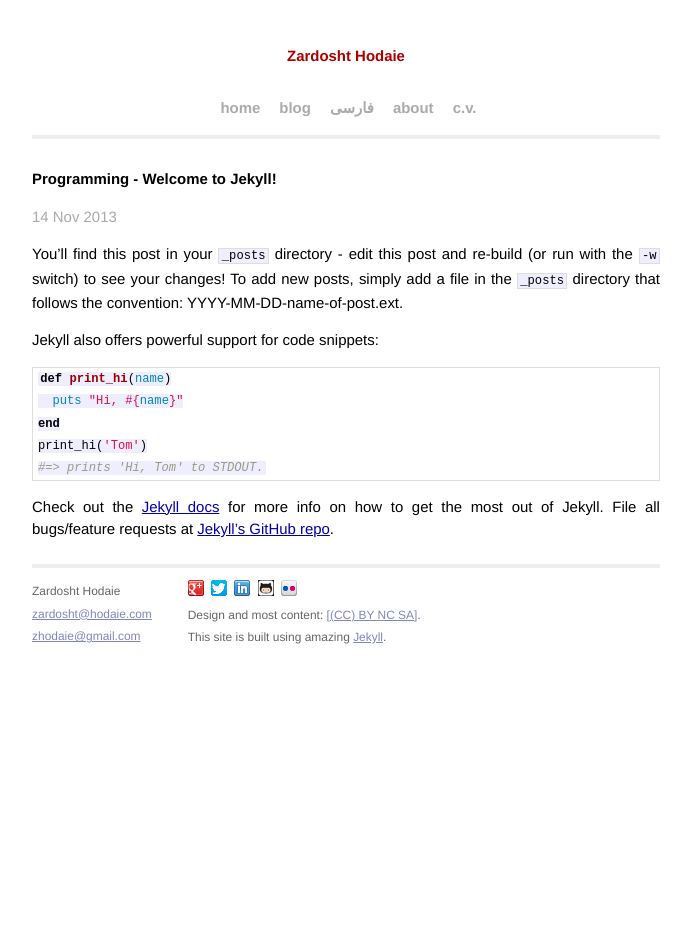
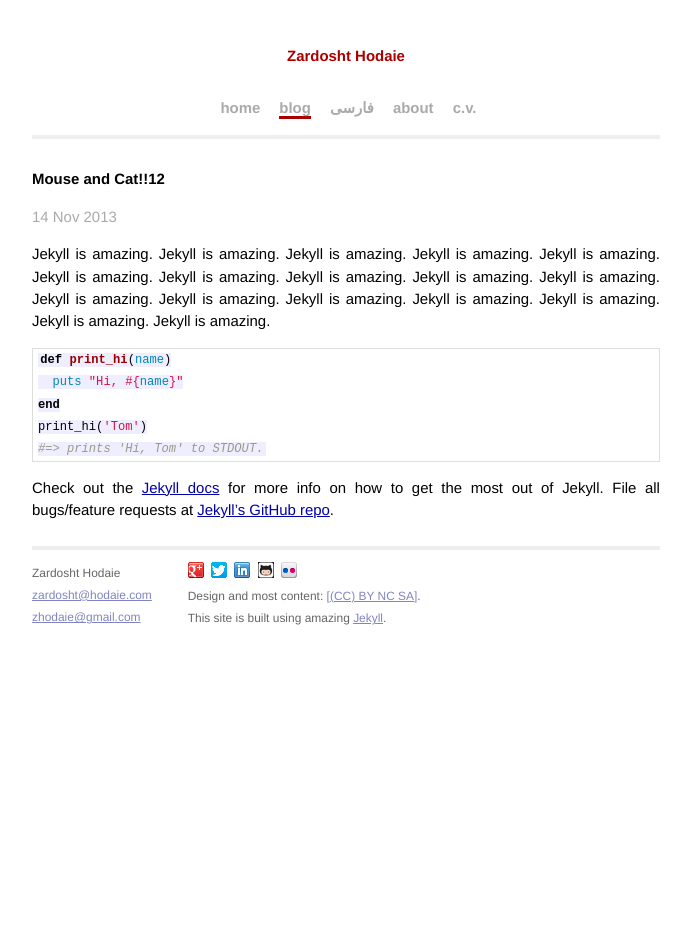
Before and after one commit to zardosht/hodaie.com, a Jekyll site: the page built from _posts/2013-11-14-mouse-and-cat.markdown, in a window 1280 px wide. Shown: the whole page, without its empty margins (294-985 px from the left). Built offline with Jekyll 4.4.1, drawn with Linux system fonts in a browser that asks for light colours; Markdown is read by kramdown in place of the engine named in the settings.

Commit message:
added new blog posts

```diff
--- a/_posts/2013-11-14-welcome-to-jekyll-programming.markdown
+++ b/_posts/2013-11-14-mouse-and-cat.markdown
@@ -1,14 +1,13 @@
 ---
 layout: post
-title:  "Programming - Welcome to Jekyll!"
+title:  "Mouse and Cat!!12"
 date:   2013-11-14 20:27:01
-categories: programming jekyll update
+categories: blog jekyll update
 ---
 
-You'll find this post in your `_posts` directory - edit this post and re-build (or run with the `-w` switch) to see your changes!
-To add new posts, simply add a file in the `_posts` directory that follows the convention: YYYY-MM-DD-name-of-post.ext.
-
-Jekyll also offers powerful support for code snippets:
+Jekyll is amazing. Jekyll is amazing. Jekyll is amazing. Jekyll is amazing. Jekyll is amazing. Jekyll is amazing.
+Jekyll is amazing. Jekyll is amazing. Jekyll is amazing. Jekyll is amazing. Jekyll is amazing. Jekyll is amazing. Jekyll is amazing.
+Jekyll is amazing. Jekyll is amazing. Jekyll is amazing. Jekyll is amazing.
 
 {% highlight ruby %}
 def print_hi(name)
```
Also changed, not shown: _posts/2013-11-14-another-farsi.markdown (added, +11 -0 lines), _posts/2013-11-14-programming.markdown (added, +24 -0 lines), _posts/2013-11-14-where-are-you.markdown (added, +24 -0 lines).
